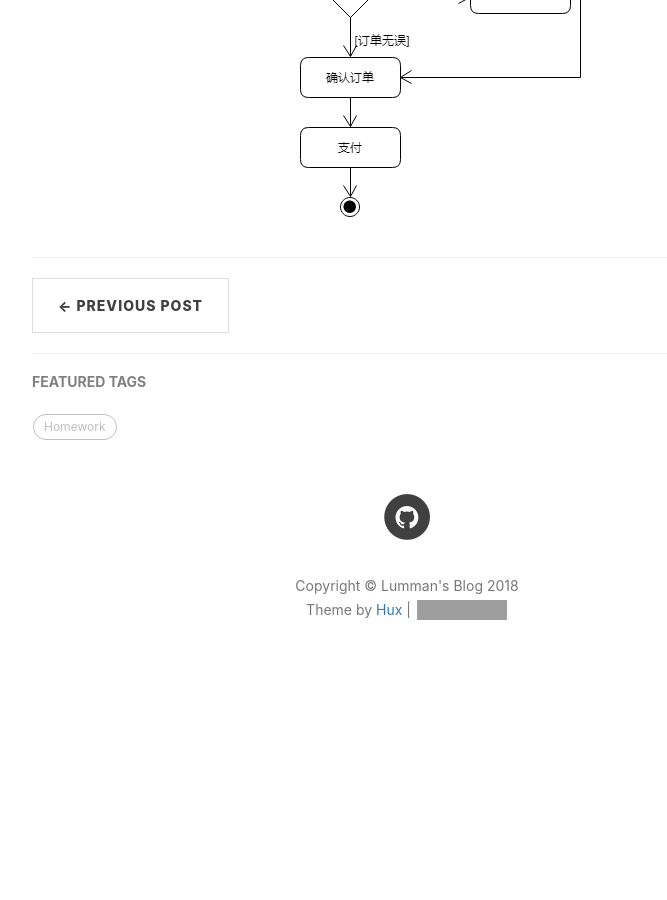
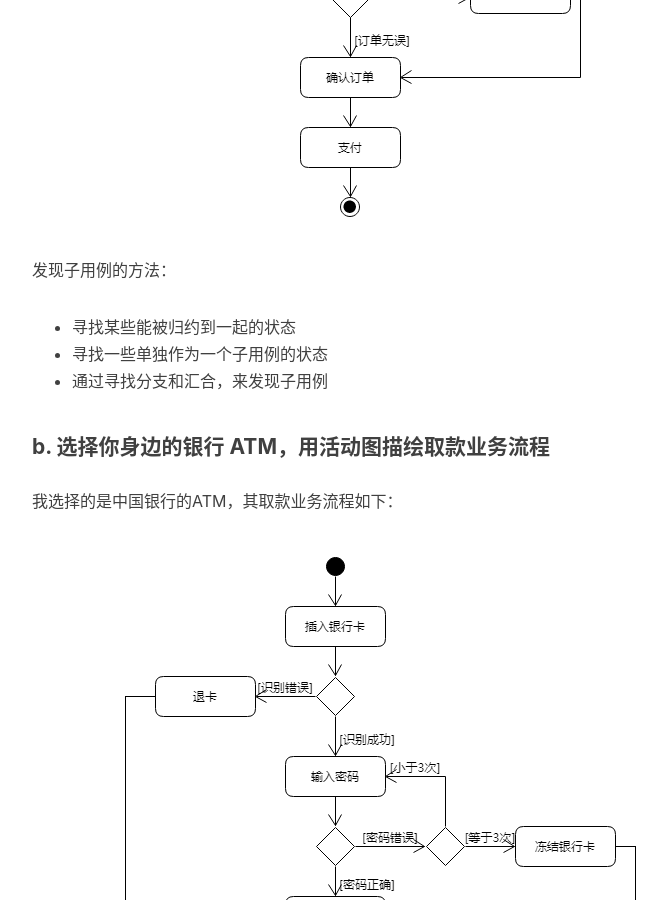
Before and after one commit to wulinman/wulinman.github.io, a Jekyll site: the page built from _posts/2018-04-21-系统分析与设计HW3.md, in a window 1280 px wide and 900 px high, scrolled down 3996 px. Shown: the whole window, without its empty margins (233-900 px from the left). Built offline with Jekyll 4.4.1, drawn with Linux system fonts in a browser that asks for light colours; nearby versions of some CDN libraries; comment, search, counter and statistics services are not loaded; before the commit the page ends 4710 px from its top, so only the background shows below that; grey boxes are pictures that could not be loaded.

Commit message:
activity2

```diff
--- a/_posts/2018-04-21-系统分析与设计HW3.md
+++ b/_posts/2018-04-21-系统分析与设计HW3.md
@@ -54,3 +54,15 @@ tags:
 #### a. 在（任务b）基础上，用活动图建模找酒店用例，简述利用流程图发现子用例的方法
 
 ![activity](https://raw.githubusercontent.com/wulinman/wulinman.github.io/master/img/in-post/hw3/activity.png)
+
+发现子用例的方法：
+
+- 寻找某些能被归约到一起的状态
+- 寻找一些单独作为一个子用例的状态
+- 通过寻找分支和汇合，来发现子用例
+
+#### b. 选择你身边的银行 ATM，用活动图描绘取款业务流程
+
+我选择的是中国银行的ATM，其取款业务流程如下：
+
+![activity](https://raw.githubusercontent.com/wulinman/wulinman.github.io/master/img/in-post/hw3/activity2.png)
```
Also changed, not shown: img/in-post/hw3/activity2.png (added).
